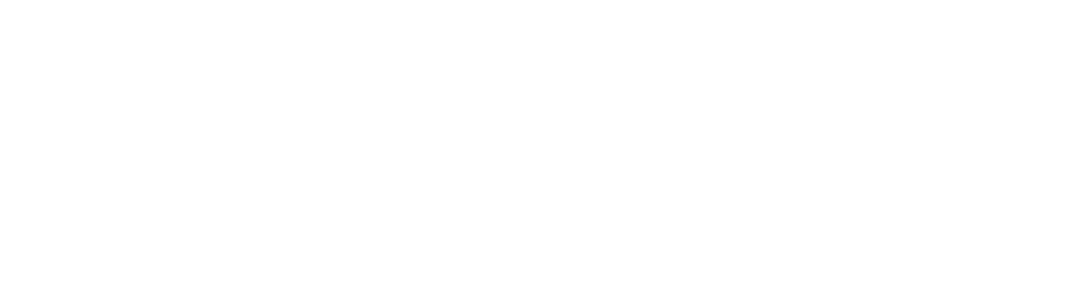
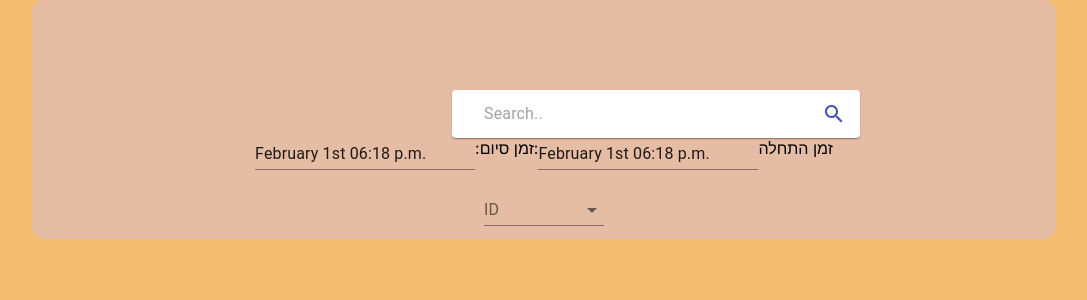
Before and after one commit to shacharlevy/PhotosGallery, a React (Create React App) app: page / in a window 1280 px wide. Shown: the top 300 px of the page, without its empty margins (96-1183 px from the left). Built offline with nearby package versions, Linux system fonts and the light colour scheme.

Commit message:
Add  date pickers, drop down and background

```diff
--- /dev/null
+++ b/public/index.css
@@ -0,0 +1,3 @@
+body{
+    background-color: rgb(244, 188, 113);
+}
--- a/public/index.html
+++ b/public/index.html
@@ -2,7 +2,8 @@
 <html lang="en">
   <head>
     <meta charset="utf-8" />
-    <link rel="icon" href="%PUBLIC_URL%/favicon.ico" />
+    <link rel="icon" href="./favicon.ico" />
+    <link rel="stylesheet" type="text/css" href="index.css">
     <meta name="viewport" content="width=device-width, initial-scale=1" />
     <meta name="theme-color" content="#000000" />
     <meta
@@ -24,7 +25,7 @@
       work correctly both with client-side routing and a non-root public URL.
       Learn how to configure a non-root public URL by running `npm run build`.
     -->
-    <title>React App</title>
+    <title>InstaBoom</title>
   </head>
   <body>
     <noscript>You need to enable JavaScript to run this app.</noscript>
--- a/src/App.js
+++ b/src/App.js
@@ -1,9 +1,13 @@
 import React from 'react';
 import './App.css';
+import Filters from './Components/Filters/Filters'
+
+
 
 function App() {
   return (
     <div className="App">
+        <Filters />
     </div>
   );
 }
--- /dev/null
+++ b/src/Components/DatePicker/BeginDatePicker.jsx
@@ -0,0 +1,18 @@
+import React, { useState } from 'react';
+import DateFnsUtils from '@date-io/date-fns'; // choose your lib
+import {
+  DateTimePicker,
+  MuiPickersUtilsProvider,
+} from '@material-ui/pickers';
+
+function BeginDatePicker() {
+  const [selectedDate, handleDateChange] = useState(new Date());
+
+  return (
+    <MuiPickersUtilsProvider utils={DateFnsUtils}>
+      <DateTimePicker value={selectedDate} onChange={handleDateChange} />
+    </MuiPickersUtilsProvider>
+  );
+}
+
+export default BeginDatePicker;
--- /dev/null
+++ b/src/Components/DatePicker/EndDatePicker.jsx
@@ -0,0 +1,18 @@
+import React, { useState } from 'react';
+import DateFnsUtils from '@date-io/date-fns'; // choose your lib
+import {
+  DateTimePicker,
+  MuiPickersUtilsProvider,
+} from '@material-ui/pickers';
+
+function EndDatePicker() {
+  const [selectedDate, handleDateChange] = useState(new Date());
+
+  return (
+    <MuiPickersUtilsProvider utils={DateFnsUtils}>
+      <DateTimePicker value={selectedDate} onChange={handleDateChange} />
+    </MuiPickersUtilsProvider>
+  );
+}
+
+export default EndDatePicker;
--- /dev/null
+++ b/src/Components/Filters/Filters.css
@@ -0,0 +1,9 @@
+.Filters{
+    background-color: rgb(216, 191, 216, 0.5);
+
+    border-radius: 13px 13px 13px 13px;
+    width: 80%;
+    margin: 0 auto;
+    padding-top: 10px;
+    padding-bottom: 5px;
+}
--- /dev/null
+++ b/src/Components/Filters/Filters.jsx
@@ -0,0 +1,26 @@
+import React, { Component } from 'react';
+import './Filters.css';
+import Search from '../Search/Search';
+import BeginDateAndTimePickers from '../DatePicker/BeginDatePicker';
+import EndDateAndTimePickers from '../DatePicker/EndDatePicker';
+import MultipleSelect from '../Select/Selection'
+
+class Filters extends Component {
+    state = {  }
+    render() {
+        return (
+            <React.Fragment>
+                <div className='Filters'>
+                    <Search />
+                    <BeginDateAndTimePickers className='BeginDateAndTimePickers' />
+                    <label className='Label'>:זמן התחלה</label>
+                    <EndDateAndTimePickers />
+                    <label>:זמן סיום</label>
+                    <MultipleSelect />
+                </div>
+            </React.Fragment>
+         );
+    }
+}
+
+export default Filters;
--- /dev/null
+++ b/src/Components/Search/Search.js
@@ -0,0 +1,48 @@
+
+import React from 'react';
+import { makeStyles } from '@material-ui/core/styles';
+import Paper from '@material-ui/core/Paper';
+import InputBase from '@material-ui/core/InputBase';
+import IconButton from '@material-ui/core/IconButton';
+import SearchIcon from '@material-ui/icons/Search';
+
+
+const useStyles = makeStyles(theme => ({
+  root: {
+    padding: '2px 4px',
+    display: 'flex',
+    alignItems: 'center',
+    width: 400,
+    marginLeft:420,
+    marginTop: 80,
+    },
+  input: {
+    marginLeft: theme.spacing(1),
+    flex: 1,
+  },
+  iconButton: {
+    padding: 10,
+  },
+}));
+
+export default function CustomizedInputBase() {
+  const classes = useStyles();
+
+  return (
+    <React.Fragment className= 'Search'>
+      <Paper component="form" className={classes.root} id='TextField'>
+        <IconButton className={classes.iconButton} aria-label="menu">
+        </IconButton>
+        <InputBase
+          className={classes.input}
+          placeholder="Search.."
+          inputProps={{ 'aria-label': 'search google maps' }}
+        />
+        <IconButton color="primary" className={classes.iconButton} aria-label="directions">
+          <SearchIcon />
+        </IconButton>
+      </Paper>
+      </React.Fragment>
+
+  );
+}
--- /dev/null
+++ b/src/Components/Select/Selection.jsx
@@ -0,0 +1,85 @@
+import React from 'react';
+import { makeStyles } from '@material-ui/core/styles';
+import Input from '@material-ui/core/Input';
+import InputLabel from '@material-ui/core/InputLabel';
+import MenuItem from '@material-ui/core/MenuItem';
+import FormControl from '@material-ui/core/FormControl';
+import ListItemText from '@material-ui/core/ListItemText';
+import Select from '@material-ui/core/Select';
+import Checkbox from '@material-ui/core/Checkbox';
+
+const useStyles = makeStyles(theme => ({
+  formControl: {
+    margin: theme.spacing(1),
+    minWidth: 120,
+    maxWidth: 300,
+  },
+  chips: {
+    display: 'flex',
+    flexWrap: 'wrap',
+  },
+  chip: {
+    margin: 2,
+  },
+  noLabel: {
+    marginTop: theme.spacing(3),
+  },
+}));
+
+const ITEM_HEIGHT = 48;
+const ITEM_PADDING_TOP = 8;
+const MenuProps = {
+  PaperProps: {
+    style: {
+      maxHeight: ITEM_HEIGHT * 4.5 + ITEM_PADDING_TOP,
+      width: 250,
+    },
+  },
+};
+
+const names = [
+  'Shachar Levy',
+  'Galit Levy',
+  'Omer Tov',
+  'Chocolate',
+  'Banana',
+  'Apple',
+  'Sugar',
+  'Milk',
+  'Snow',
+  'Dog',
+  'Family',
+];
+
+export default function MultipleSelect() {
+  const classes = useStyles();
+  const [personName, setPersonName] = React.useState([]);
+  const handleChange = event => {
+    setPersonName(event.target.value);
+  };
+
+  return (
+    <div>
+      <FormControl className={classes.formControl}>
+        <InputLabel id="demo-mutiple-checkbox-label">ID</InputLabel>
+        <Select
+          labelId="demo-mutiple-checkbox-label"
+          id="demo-mutiple-checkbox"
+          multiple
+          value={personName}
+          onChange={handleChange}
+          input={<Input />}
+          renderValue={selected => selected.join(', ')}
+          MenuProps={MenuProps}
+        >
+          {names.map(name => (
+            <MenuItem key={name} value={name}>
+              <Checkbox checked={personName.indexOf(name) > -1} />
+              <ListItemText primary={name} />
+            </MenuItem>
+          ))}
+        </Select>
+      </FormControl>
+    </div>
+  );
+}
```
Also changed, not shown: package.json (+7 -0 lines), src/Components/DatePicker1.jsx (added, +34 -0 lines), src/Components/Search/SearchDec.css (added), 1 other file (tests, documents, lock files or other folders).
